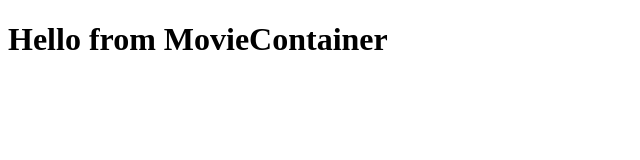
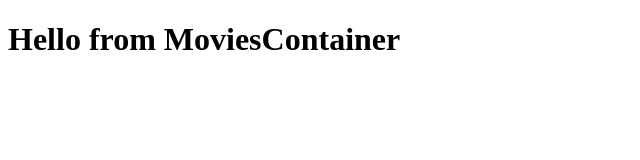
Before and after one commit to vedovelli/movie-finder-react, a React app: page / in a window 1280 px wide. Shown: the top 160 px of the page, without its empty margins (0-640 px from the left). Built offline with nearby package versions, Linux system fonts and the light colour scheme.

Commit message:
<MovieContainer> renamed to <MoviesContainer> > plural

```diff
--- a/src/js/components/App.js
+++ b/src/js/components/App.js
@@ -1,10 +1,10 @@
 
 import React from 'react'
-import MovieContainer from './MovieContainer'
+import MoviesContainer from './MoviesContainer'
 
 const App = () => {
   return (
-    <MovieContainer/>
+    <MoviesContainer/>
   )
 }
 
--- a/src/js/components/MovieContainer.js
+++ b/src/js/components/MoviesContainer.js
@@ -1,7 +1,7 @@
 
 import React, { Component } from 'react'
 
-class MovieContainer extends Component {
+class MoviesContainer extends Component {
   constructor(props) {
     super(props)
   }
@@ -12,9 +12,9 @@ class MovieContainer extends Component {
   }
   render() {
     return (
-      <h1>Hello from MovieContainer</h1>
+      <h1>Hello from MoviesContainer</h1>
     )
   }
 }
 
-export default MovieContainer
+export default MoviesContainer
```
